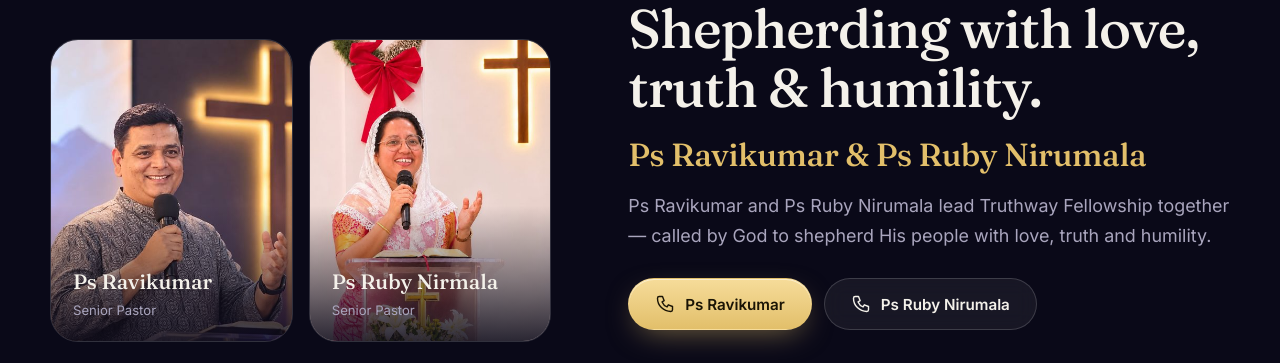
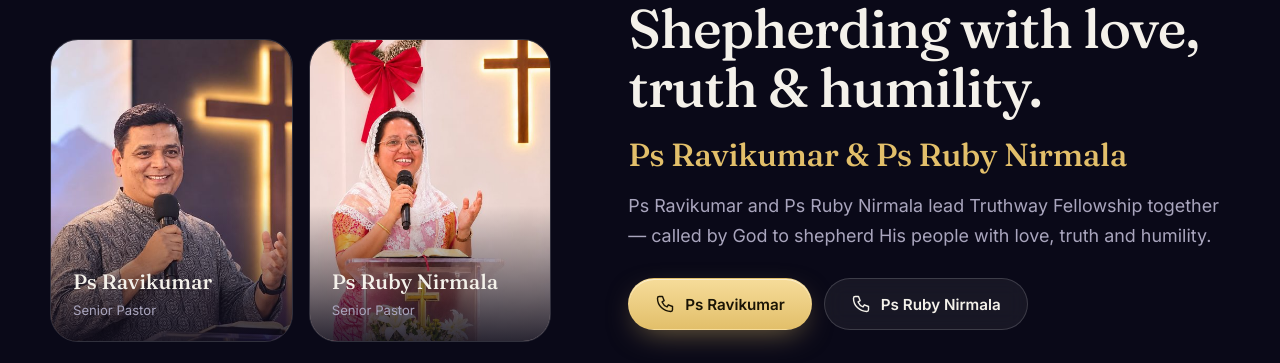
Before and after one commit to kaushik-i-b/truthway-fellowship, a plain HTML site: page index.html in a window 1280 px wide. Shown: the part 2600-2963 px from the top of the page. Drawn offline with Linux system fonts and the light colour scheme.

Commit message:
Correct spelling to Ruby Nirmala
Co-Authored-By: Claude Opus 5.5 <noreply@anthropic.com>
Claude-Session: https://claude.ai/code/session_01NnejBnn165jqikcEhibmAS

```diff
--- a/index.html
+++ b/index.html
@@ -161,11 +161,11 @@
     <div class="reveal">
       <span class="eyebrow">Our pastors</span>
       <h2 style="margin-top:16px">Shepherding with love, truth &amp; humility.</h2>
-      <h3 class="gold">Ps Ravikumar &amp; Ps Ruby Nirumala</h3>
-      <p class="lead">Ps Ravikumar and Ps Ruby Nirumala lead Truthway Fellowship together — called by God to shepherd His people with love, truth and humility.</p>
+      <h3 class="gold">Ps Ravikumar &amp; Ps Ruby Nirmala</h3>
+      <p class="lead">Ps Ravikumar and Ps Ruby Nirmala lead Truthway Fellowship together — called by God to shepherd His people with love, truth and humility.</p>
       <div class="row">
         <a class="btn btn-gold" href="tel:+919482858781"><svg class="icon"><use href="#i-phone"/></svg> Ps Ravikumar</a>
-        <a class="btn btn-ghost" href="tel:+919448071586"><svg class="icon"><use href="#i-phone"/></svg> Ps Ruby Nirumala</a>
+        <a class="btn btn-ghost" href="tel:+919448071586"><svg class="icon"><use href="#i-phone"/></svg> Ps Ruby Nirmala</a>
       </div>
       <p class="quote">“Shepherd the flock of God among you.”<b>1 Peter 5:2</b></p>
     </div>
```
